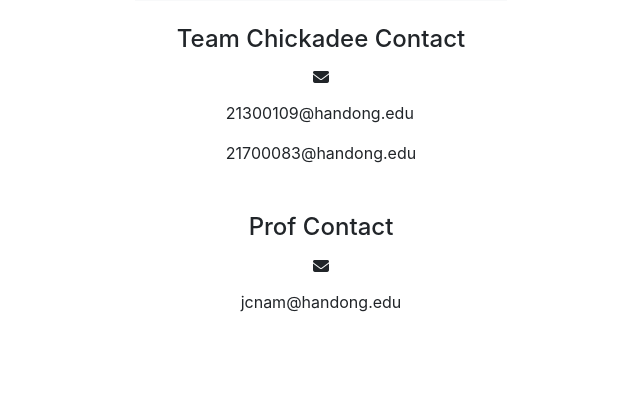
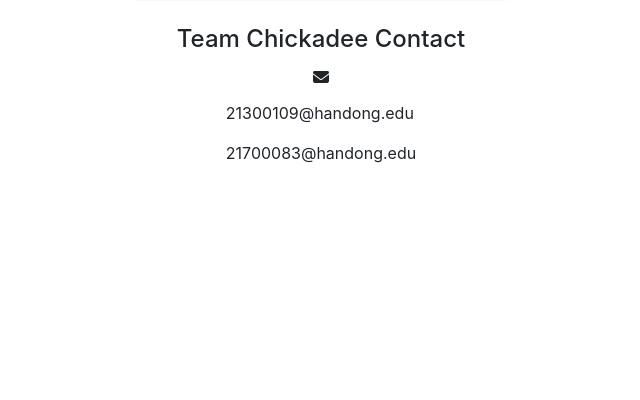
Before and after one commit to dodoyoon/Histudy, a Django app: page /login/ in a window 1280 px wide. Shown: the part 439-839 px from the top of the page, without its empty margins (319-959 px from the left). After the commit the page ends 602 px from the top, so only its background shows below. Run offline with Django 3.2, Linux system fonts and the light colour scheme; some libraries are stand-ins or nearby versions.

Commit message:
Remove Prof Contact in login page

```diff
--- a/templates/registration/login.html
+++ b/templates/registration/login.html
@@ -48,17 +48,6 @@
                 <p class="mb-0">21700083@handong.edu</p>
             </div>
         </div>
-
-        <div class="d-flex justify-content-center">
-            <p class="h4 mb-3 mt-5">Prof Contact</p>
-        </div>
-
-        <div class="d-flex justify-content-center align-items-center">
-            <div >
-                <p class="d-flex justify-content-center"><i class="fas fa-envelope"></i></p>
-                <p>jcnam@handong.edu</p>
-            </div>
-        </div>
     </div>
 </div>
 
```
